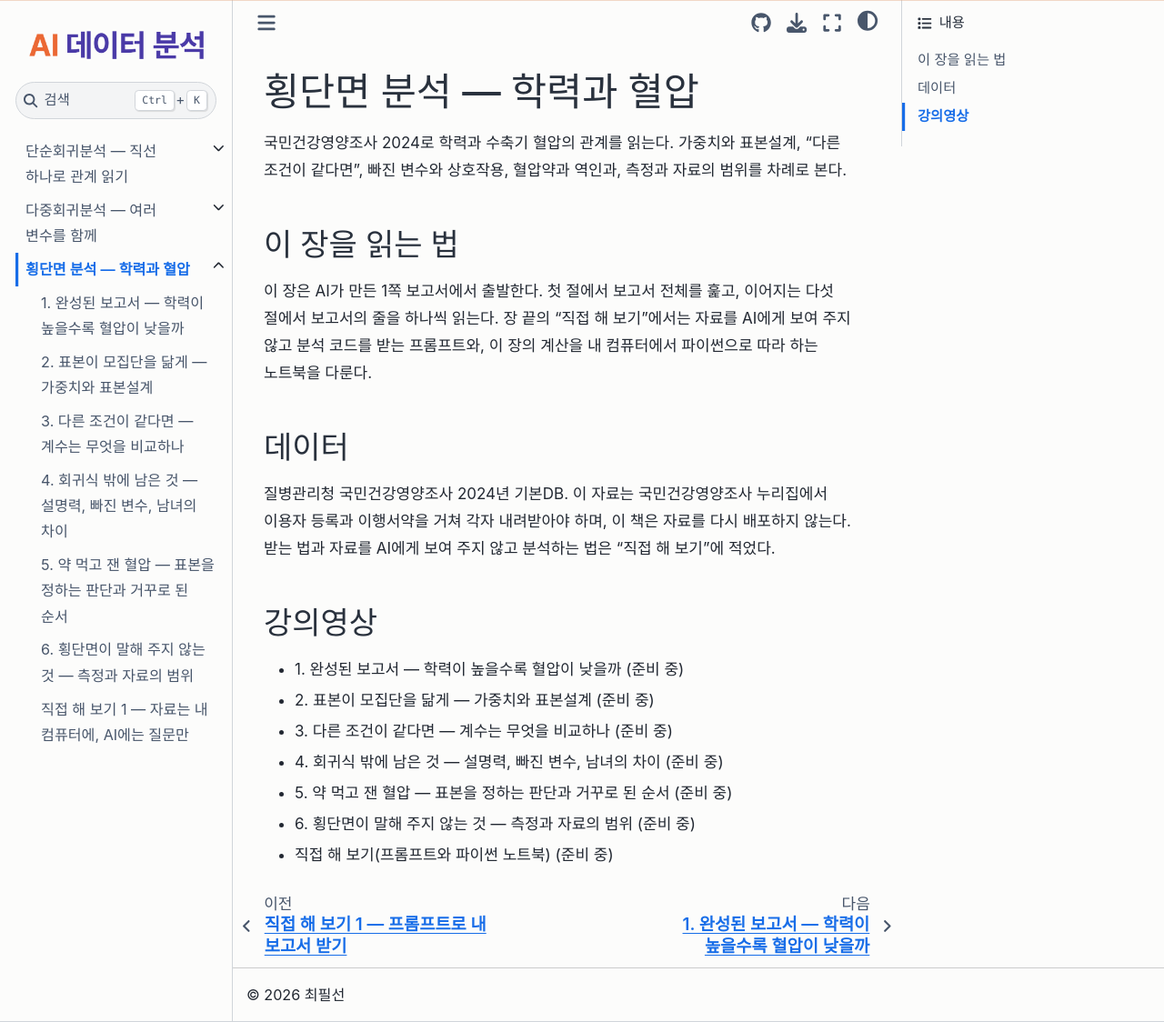
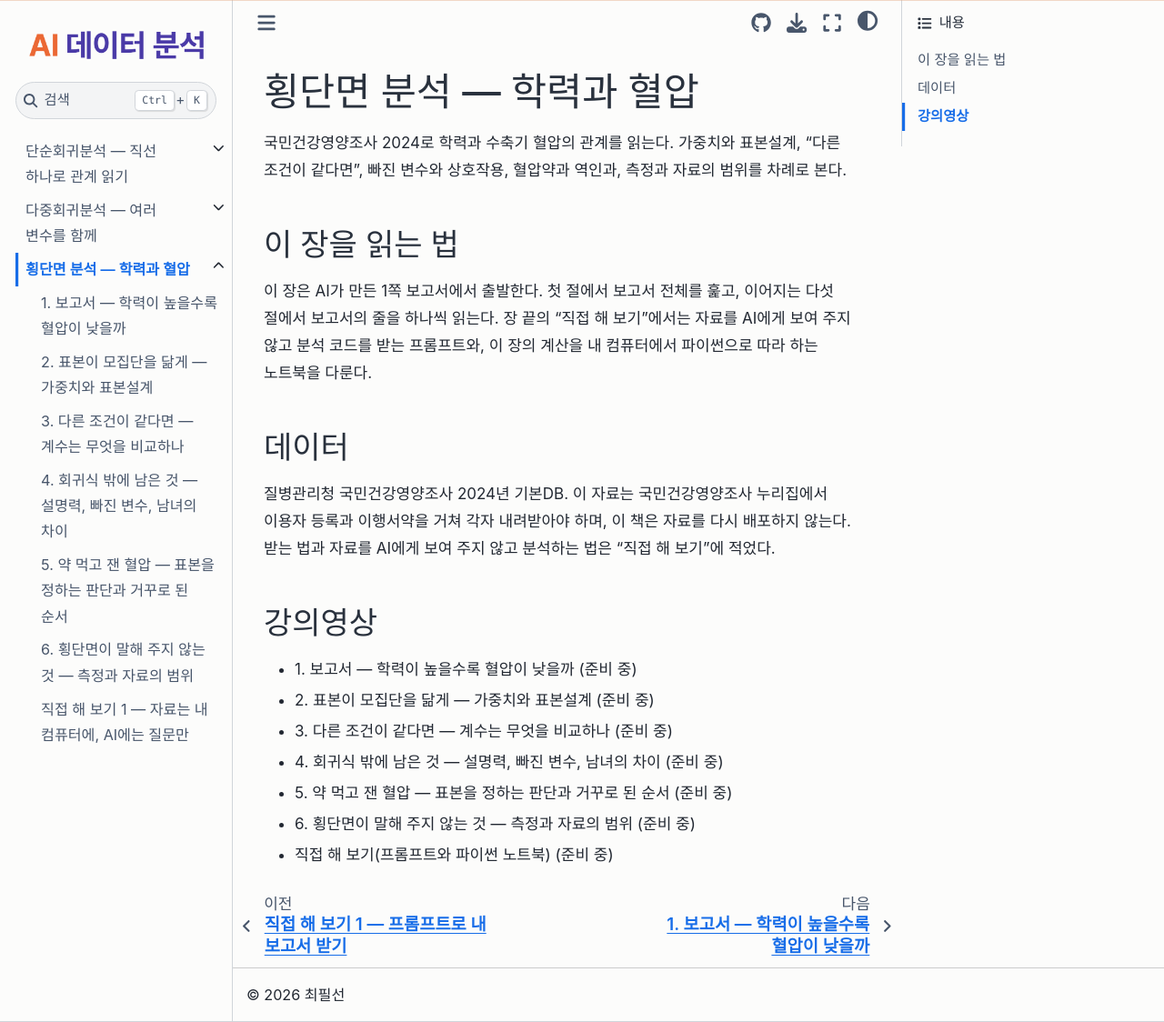
Before and after one commit to pilsunchoi/book5, a Jupyter Book: the page built from health-survey/index.md, in a window 1280 px wide and 1124 px high. Shown: the whole window at 91% size. Built offline with Jupyter Book 1.0.4 settings and Sphinx 7.4.7 and the Sphinx Book theme 1.1.4, drawn with Linux system fonts in a browser that asks for light colours; some web fonts are replaced; pages that are not in the unit, such as notebooks, are missing from menus.

Commit message:
Drop 완성된 from the first section titles
Co-Authored-By: Claude Opus 5.5 <noreply@anthropic.com>

```diff
--- a/health-survey/index.md
+++ b/health-survey/index.md
@@ -12,7 +12,7 @@
 
 ## 강의영상
 
-- 1\. 완성된 보고서 — 학력이 높을수록 혈압이 낮을까 (준비 중)
+- 1\. 보고서 — 학력이 높을수록 혈압이 낮을까 (준비 중)
 - 2\. 표본이 모집단을 닮게 — 가중치와 표본설계 (준비 중)
 - 3\. 다른 조건이 같다면 — 계수는 무엇을 비교하나 (준비 중)
 - 4\. 회귀식 밖에 남은 것 — 설명력, 빠진 변수, 남녀의 차이 (준비 중)
--- a/health-survey/section-h1.md
+++ b/health-survey/section-h1.md
@@ -1,4 +1,4 @@
-# 1. 완성된 보고서 — 학력이 높을수록 혈압이 낮을까
+# 1. 보고서 — 학력이 높을수록 혈압이 낮을까
 
 이번 장의 주제는 **국가 표본조사 자료의 회귀분석**입니다. 단순회귀분석 장과 다중회귀분석 장에서 배운 회귀분석을 정부가 해마다 수행하는 대규모 조사 자료에 적용해 봅니다. 이런 조사 자료는 쓰임이 아주 넓습니다. 정부는 이 자료로 국민의 건강 목표를 세우고 그 성과를 점검합니다. 연구자는 소득이나 학력에 따라 건강이 얼마나 다른지, 곧 건강 불평등을 분석합니다. 기업도 같은 자료로 시장을 읽습니다. 건강식품 회사라면 어느 연령대의 어떤 사람들이 어떤 영양소를 덜 먹는지 궁금할 테니까요. 이런 자료는 아파트 거래 기록과 달리 **사람을 뽑아서 조사한 자료**라서, 회귀분석을 할 때 챙겨야 할 것이 몇 가지 더 있습니다. 이번 장이 그것을 다룹니다.
 
--- a/multiple-regression/index.md
+++ b/multiple-regression/index.md
@@ -18,7 +18,7 @@
 
 ## 강의영상
 
-- 1\. 완성된 보고서 — 서울 아파트 값은 무엇으로 정해지나 (준비 중)
+- 1\. 보고서 — 서울 아파트 값은 무엇으로 정해지나 (준비 중)
 - 2\. 다른 조건이 같다면 — 다중회귀분석의 계수 (준비 중)
 - 3\. 숫자가 아닌 변수 — 더미 변수 (준비 중)
 - 4\. 효과가 집단마다 다를 때 — 상호작용 (준비 중)
--- a/multiple-regression/section-b1.md
+++ b/multiple-regression/section-b1.md
@@ -1,4 +1,4 @@
-# 1. 완성된 보고서 — 서울 아파트 값은 무엇으로 정해지나
+# 1. 보고서 — 서울 아파트 값은 무엇으로 정해지나
 
 이번 장의 주제는 다중회귀분석(multiple regression)입니다. 회귀분석에 변수를 여러 개 함께 넣는 방법이죠. 단순회귀분석은 "면적이 넓으면 가격이 얼마나 높은가"처럼 원인 후보 하나와 결과 하나의 관계를 봤습니다. 하지만 현실의 결과는 원인 하나로 정해지는 경우가 드뭅니다. 임금은 학력에도, 경력에도, 직종에도 달려 있습니다. 매출은 광고비에도, 가격에도, 계절에도 달려 있고요. 다중회귀분석은 이렇게 여러 요인을 한꺼번에 넣고, 요인 하나하나가 결과에 얼마만큼 관계되는지를 따로따로 숫자로 답합니다. 그래서 학술 연구에서 가장 많이 쓰이는 분석 도구이고, 기업이 가격을 매기거나 성과를 따질 때도 기본으로 씁니다.
 
--- a/simple-regression/index.md
+++ b/simple-regression/index.md
@@ -18,7 +18,7 @@
 
 ## 강의영상
 
-- 1\. 완성된 보고서 — 노원구에서 1㎡는 얼마인가 (준비 중)
+- 1\. 보고서 — 노원구에서 1㎡는 얼마인가 (준비 중)
 - 2\. 직선은 어떻게 정해지나 — 잔차와 최소제곱 (준비 중)
 - 3\. 이 기울기를 믿어도 되나 — 표준오차, 신뢰구간, $p$값 (준비 중)
 - 4\. 얼마나 설명하나 — $R^2$과 잔차 (준비 중)
--- a/simple-regression/section-a1.md
+++ b/simple-regression/section-a1.md
@@ -1,4 +1,4 @@
-# 1. 완성된 보고서 — 노원구에서 1㎡는 얼마인가
+# 1. 보고서 — 노원구에서 1㎡는 얼마인가
 
 이번 장의 주제는 회귀분석(regression analysis)입니다. 회귀분석은 변수들 사이의 관계를 분석하는 기법입니다. 아파트의 면적과 가격, 광고비와 매출, 교육 연수와 소득처럼 "하나가 달라지면 다른 하나는 얼마나 달라지는가"를 숫자로 답하죠. 학술 연구의 기본 도구이면서, 가격 책정이나 수요 예측 같은 기업의 전략 결정에도 늘 쓰입니다.
 
```
